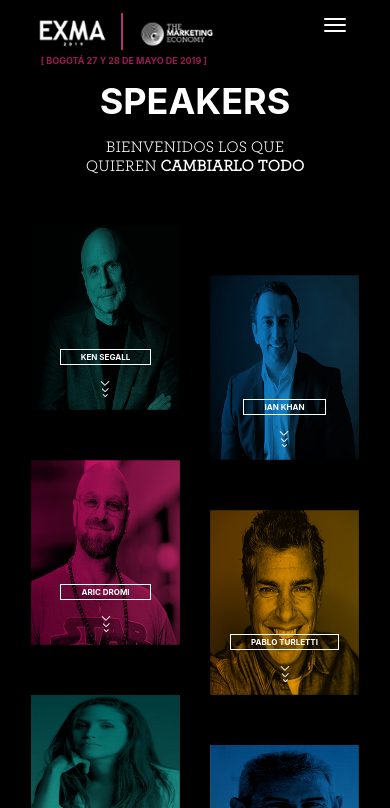
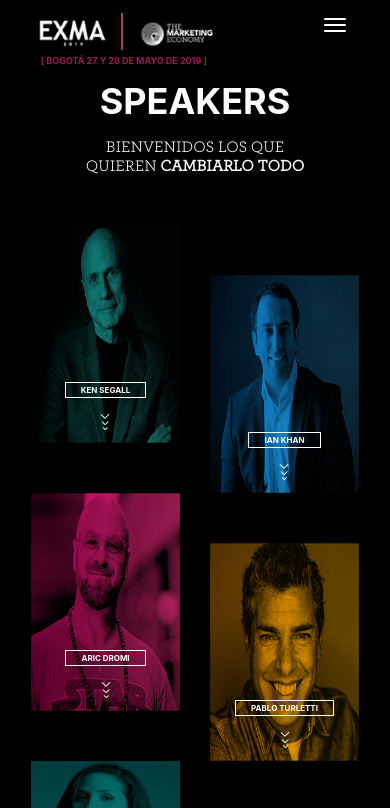
Before and after one commit to Pabl10/Exma, a plain HTML site: page speaker.html in a window 390 px wide. Shown: the top 808 px of the page. Drawn offline with nearby package versions, Linux system fonts and the light colour scheme.

Commit message:
agregado estilos para imagenes

```diff
--- a/main.css
+++ b/main.css
@@ -745,7 +745,7 @@ body {
 	}
 
 	.content-men {
-		height: 185px;
+		height: auto;
 	}
 
 	.men-1 {
@@ -766,12 +766,13 @@ body {
 	.content-men .content-btn .btn-details {
 		margin-bottom: 20px;
 		font-size: 8px;
-		margin-left: 15px;
-		margin-right: 15px;
+		padding-left: 15px;
+		padding-right: 15px;
 	}
 
 	.content-men .content-btn .pb-4 {
 		padding-bottom: 10px !important;
+		padding-top: 150px;
 	}
 
 	.content-men .content-btn .content-arrow {
@@ -791,6 +792,7 @@ body {
 	.content-men-experience {
 		height: 300px;
 		margin-bottom: 15px !important;
+		background-size: 100% 100%;
 	}
 
 	.experience-1 {
```
